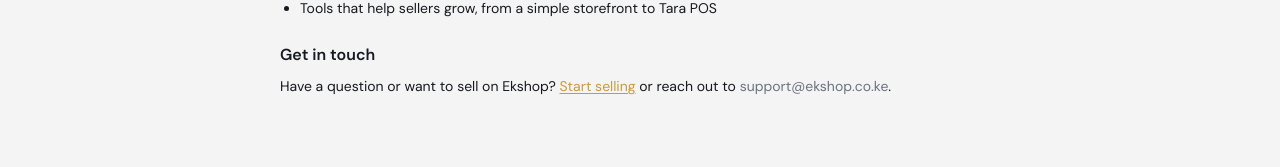
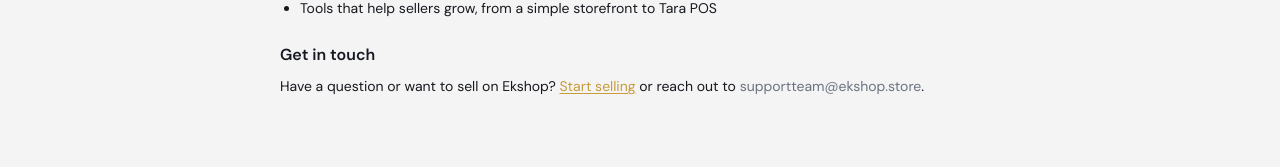
Before and after one commit to rodgers-munene/ekshop, a Next.js app in the folder frontend/: page /about in a window 1280 px wide. Shown: the part 400-567 px from the top of the page. Built offline with nearby package versions, Linux system fonts and the light colour scheme; no server answers.

Commit message:
Point the support email at supportteam@ekshop.store

```diff
--- a/frontend/app/(main)/about/page.tsx
+++ b/frontend/app/(main)/about/page.tsx
@@ -37,7 +37,7 @@
           <p>
             Have a question or want to sell on Ekshop?{" "}
             <Link href="/register/plan" className="text-amber underline underline-offset-2">Start selling</Link>{" "}
-            or reach out to <span className="text-muted">support@ekshop.co.ke</span>.
+            or reach out to <span className="text-muted">supportteam@ekshop.store</span>.
           </p>
         </section>
       </div>
--- a/frontend/app/(main)/messages/page.tsx
+++ b/frontend/app/(main)/messages/page.tsx
@@ -8,7 +8,7 @@
 import { Headset, MessageCircle, Loader2 } from "lucide-react";
 import { ConversationSummary } from "@/types/interface";
 
-const SUPPORT_EMAIL = "support@ekshop.co.ke";
+const SUPPORT_EMAIL = "supportteam@ekshop.store";
 
 export default function MessagesPage() {
   const router = useRouter();
--- a/frontend/app/(main)/refund-policy/page.tsx
+++ b/frontend/app/(main)/refund-policy/page.tsx
@@ -68,7 +68,7 @@
         <section>
           <h2 className="font-semibold text-base mb-2">6. Contact</h2>
           <p>
-            For help with a return or refund, contact <span className="text-muted">support@ekshop.co.ke</span> with
+            For help with a return or refund, contact <span className="text-muted">supportteam@ekshop.store</span> with
             your order number.
           </p>
         </section>
--- a/frontend/app/(main)/terms/page.tsx
+++ b/frontend/app/(main)/terms/page.tsx
@@ -111,7 +111,7 @@
 
         <section>
           <h2 className="font-semibold text-base mb-2">12. Contact</h2>
-          <p>Questions about these Terms can be sent to <span className="text-muted">support@ekshop.co.ke</span>.</p>
+          <p>Questions about these Terms can be sent to <span className="text-muted">supportteam@ekshop.store</span>.</p>
         </section>
       </div>
     </div>
```
Also changed, not shown: 1 other file (tests, documents, lock files or other folders).
